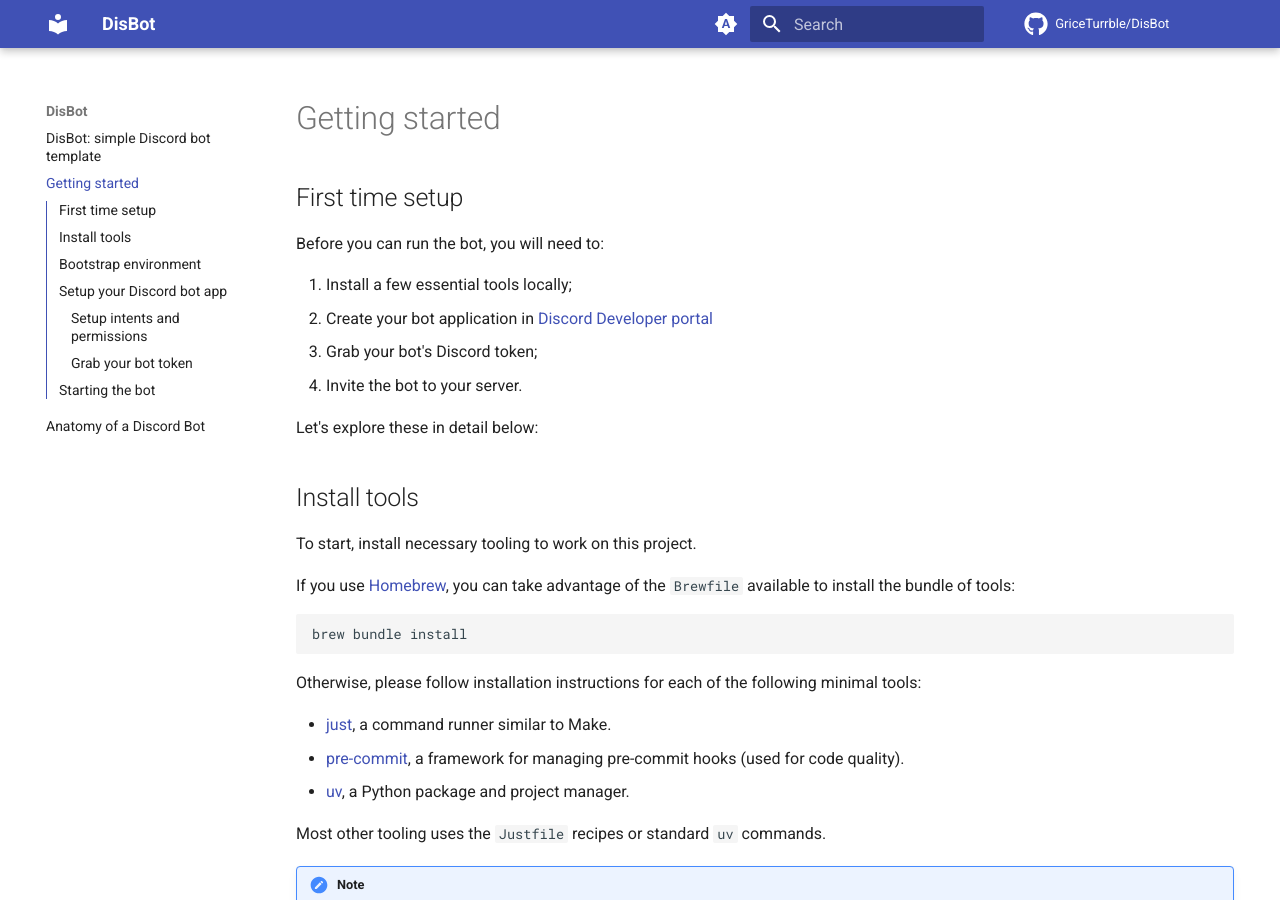
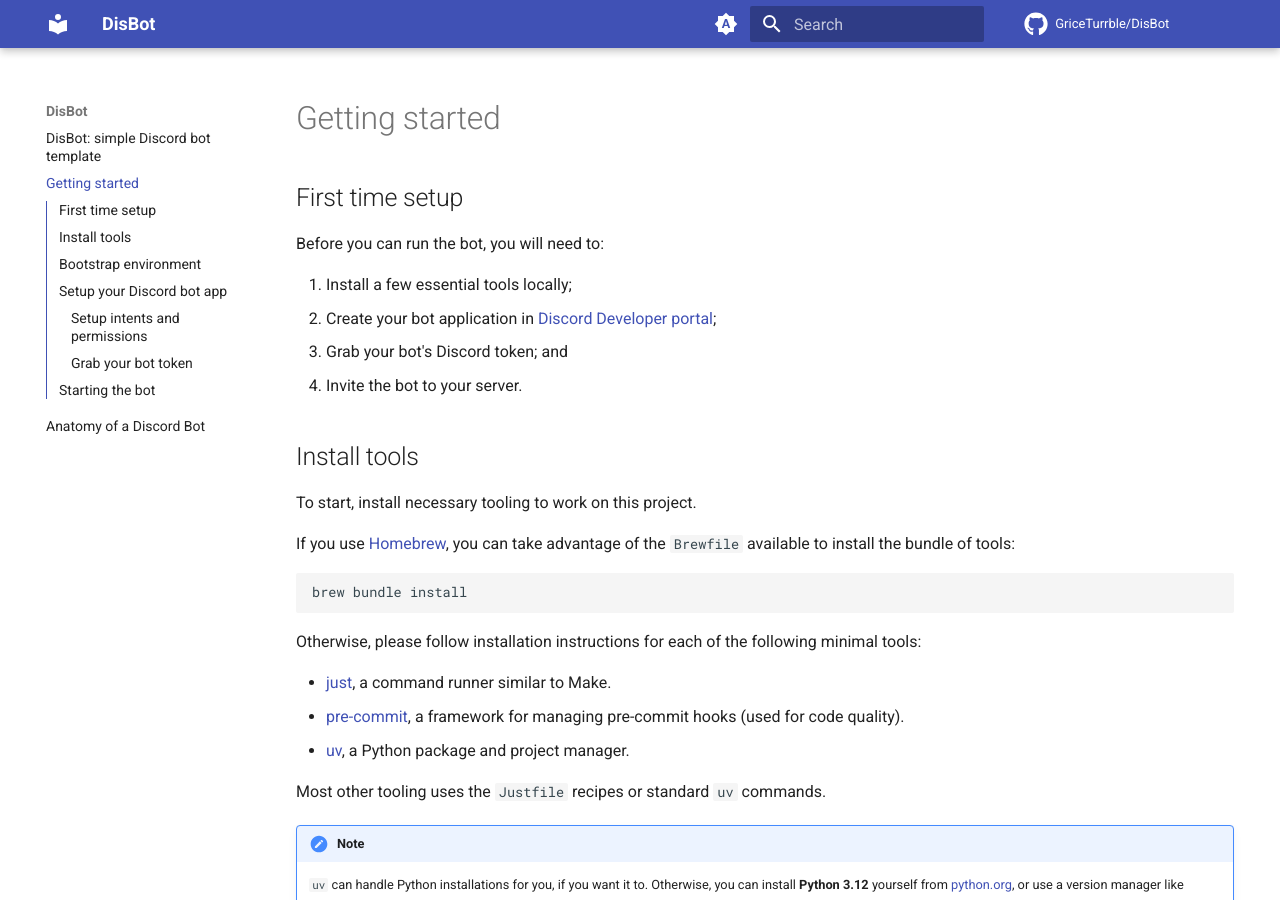
Before and after one commit to GriceTurrble/discord-bot-template, an MkDocs documentation site: the page built from docs/getting_started.md, in a window 1280 px wide and 900 px high. Built offline with MkDocs 1.6.1 and Material for MkDocs 9.7.7, drawn with Linux system fonts in a browser that asks for light colours; emoji names are drawn with the system emoji font; comment, search, counter and statistics services are not loaded.

Commit message:
docs: update getting_started.md (#7)
* docs: update getting_started.md

* docs: remove unnecessary statement

```diff
--- a/docs/getting_started.md
+++ b/docs/getting_started.md
@@ -5,11 +5,9 @@
 Before you can run the bot, you will need to:
 
 1. Install a few essential tools locally;
-2. Create your bot application in [Discord Developer portal]
-3. Grab your bot's Discord token;
+2. Create your bot application in [Discord Developer portal];
+3. Grab your bot's Discord token; and
 4. Invite the bot to your server.
-
-Let's explore these in detail below:
 
 ## Install tools
 
```
